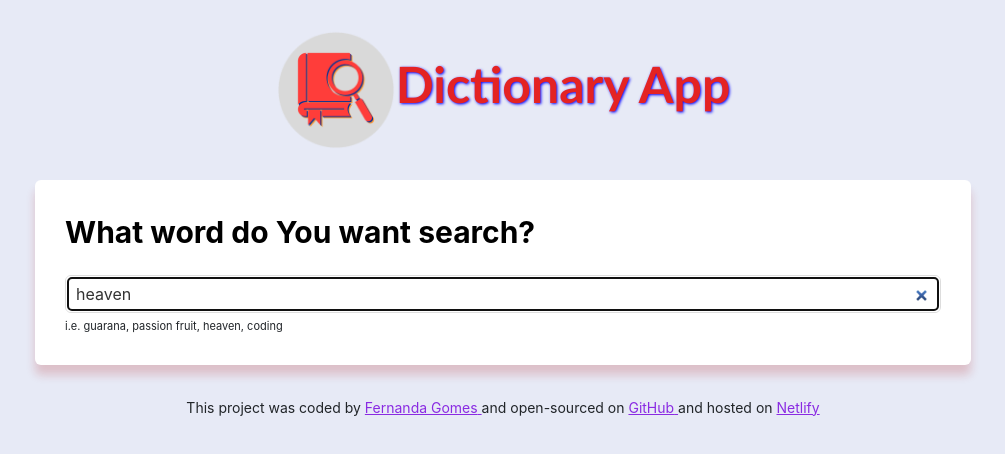
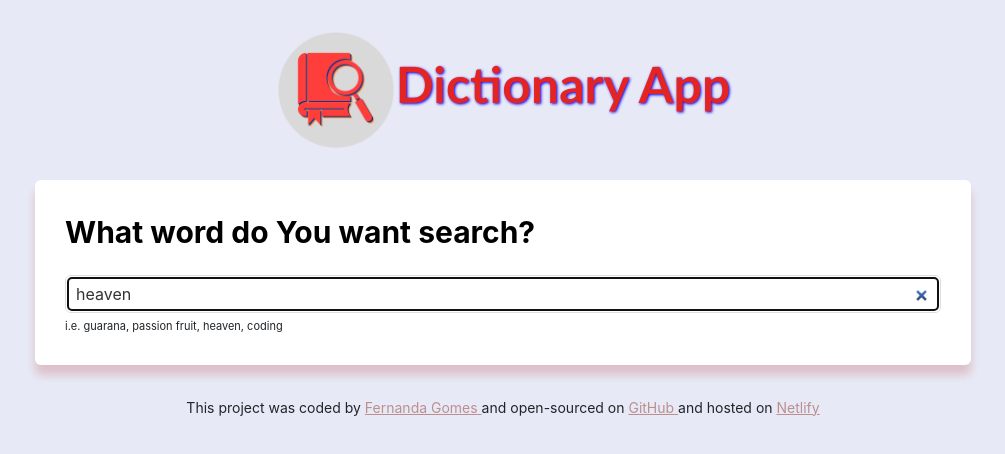
Before and after one commit to FernandaSGomes/dictionary--project, a React (Create React App) app: page / in a window 1280 px wide. Shown: the top 454 px of the page, without its empty margins (137-1142 px from the left). Built offline with nearby package versions, Linux system fonts and the light colour scheme; no server answers.

Commit message:
Update listen link color

```diff
--- a/src/App.css
+++ b/src/App.css
@@ -10,7 +10,7 @@ h1 {
   text-shadow: 1px 1px 3px blue;
 }
 a {
-  color: blueviolet;
+  color: rosybrown;
 }
 .App {
   max-width: 960px;
--- a/src/Phonetic.css
+++ b/src/Phonetic.css
@@ -12,7 +12,7 @@
   transition: all 150ms ease-in-out;
 }
 .Phonetic a:hover {
-  background: #9670f4;
+  background: rgb(176, 160, 160);
   color: white;
 }
 .Phonetic .text {
```
